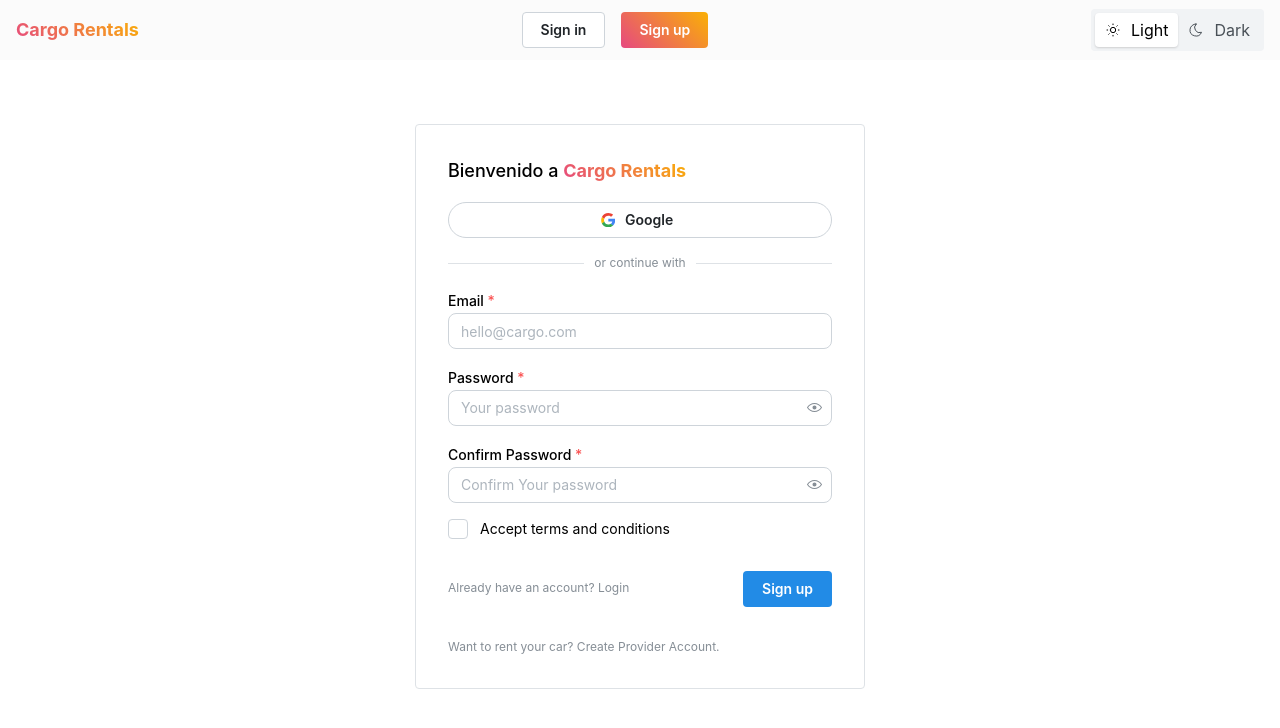
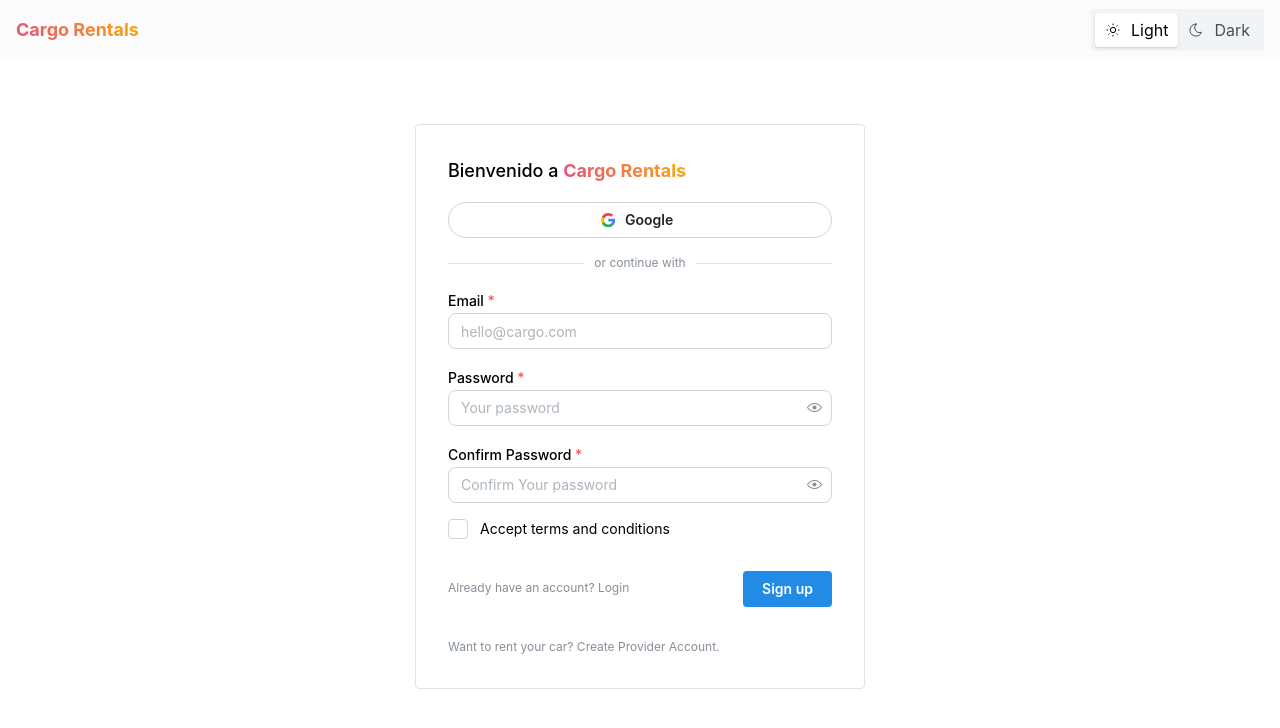
Before and after one commit to fmoraless/cargo-rentals, a Next.js app: page /signup in a window 1280 px wide. Shown: the top 728 px of the page. Built offline with nearby package versions, Linux system fonts and the light colour scheme.

Commit message:
feat: Agregar estilos personalizados para el scrollbar y los textos

```diff
--- a/src/app/globals.css
+++ b/src/app/globals.css
@@ -1 +1,33 @@
 @import url("https://unpkg.com/leaflet@1.9.4/dist/leaflet.css");
+
+::-webkit-scrollbar {
+    width: 8px;
+    height: 8px;
+  }
+
+  ::-webkit-scrollbar-track {
+    background: #f7fafc17;
+  }
+
+  ::-webkit-scrollbar-thumb {
+    background-color: rgb(255, 102, 0);
+    border-radius: 20px;
+    border: 2px solid rgba(128, 128, 128, 0.199);
+  }
+
+  .active .nav-item {
+    border-bottom: 2px solid #ff8800 !important;
+  }
+
+  .mantine-Slider-label {
+    background-color: transparent;
+    color: inherit;
+  }
+
+  .text-default {
+    color: light-dark(var(--mantine-color-gray-8), var(--mantine-color-gray-1));
+  }
+
+  .text-muted {
+    color: light-dark(var(--mantine-color-gray-6), var(--mantine-color-gray-4));
+  }
--- a/src/components/Navbar/AuthButtons.tsx
+++ b/src/components/Navbar/AuthButtons.tsx
@@ -3,12 +3,17 @@ import { Button, Group } from "@mantine/core";
 import { useMediaQuery } from "@mantine/hooks";
 import { primaryGradient } from "app/const/index";
 import Link from "next/link";
+import { usePathname } from "next/navigation";
 import React from "react";
+
+const excludedPaths = ["/login", "/signup"];
 
 export const AuthButtons = () => {
   const smallScreen = useMediaQuery("(max-width: 991px)");
+  const pathname = usePathname();
   return (
-    <Group grow={smallScreen}>
+    <> {!excludedPaths.includes(pathname) && (
+<Group grow={smallScreen}>
       <Button component={Link} href="/login" variant="default">
         Sign in
       </Button>
@@ -21,5 +26,8 @@ export const AuthButtons = () => {
         Sign up
       </Button>
     </Group>
+    )}
+
+    </>
   );
 };
```
